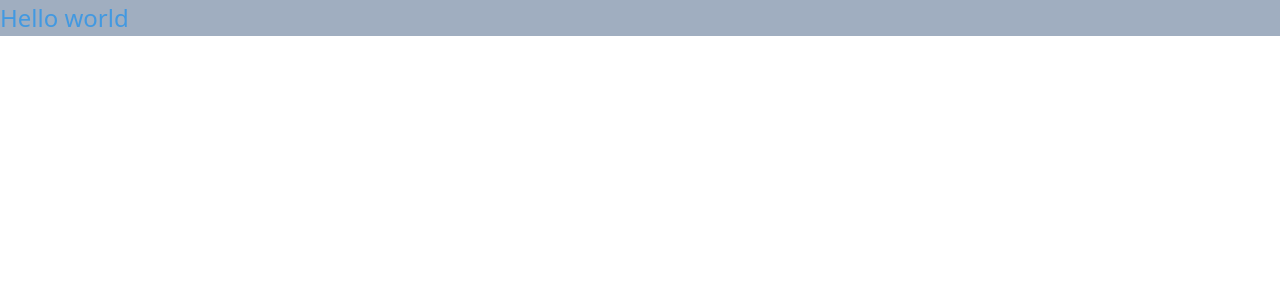
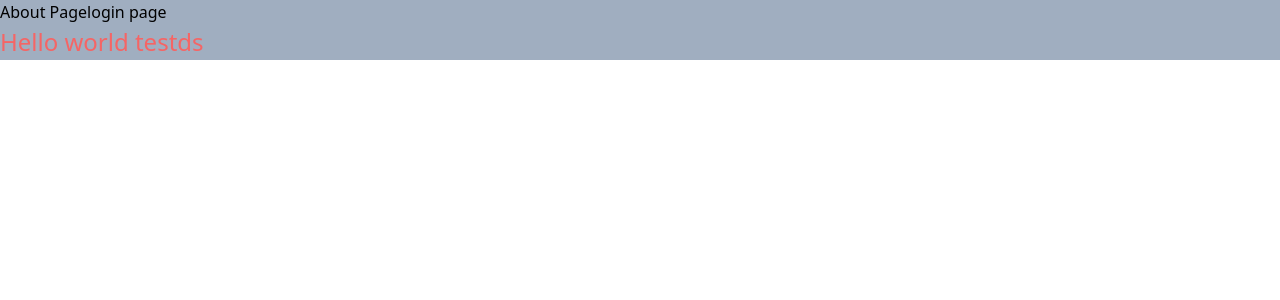
Before and after one commit to synecdozche/synecdozche, a Next.js app: page / in a window 1280 px wide. Shown: the top 300 px of the page. Built offline with nearby package versions, Linux system fonts and the light colour scheme.

Commit message:
add login page

```diff
--- a/package.json
+++ b/package.json
@@ -6,6 +6,7 @@
   },
   "dependencies": {
     "@zeit/next-css": "^1.0.1",
+    "axios": "^0.19.0",
     "cssnano": "^4.1.10",
     "next": "^9.1.1",
     "react": "^16.10.2",
--- /dev/null
+++ b/src/pages/_app.js
@@ -0,0 +1,4 @@
+import '../main.css'
+import App from 'next/app'
+
+export default App
--- /dev/null
+++ b/src/pages/about.js
@@ -0,0 +1,7 @@
+const About = () => (
+    <div className="bg-gray-200">
+        <p>About</p>
+    </div>
+)
+
+export default About
--- /dev/null
+++ b/src/pages/api/test.js
@@ -0,0 +1,5 @@
+export default (req, res) => {
+    res.setHeader('Content-Type', 'application/json')
+    res.statusCode = 200
+    res.end(JSON.stringify({ name: "testds" }))
+}
--- a/src/pages/index.js
+++ b/src/pages/index.js
@@ -1,9 +1,25 @@
-import "../main.css"
+import Link from "next/link";
+import axios from "axios";
 
-const Index = () => (
+const Index = ({ name }) => (
     <div className="bg-gray-500">
-        <p className="text-2xl text-blue-500">Hello world</p>
+        <Link href="/about" >
+            <a title="about page">About Page</a>
+        </Link>
+        <Link href="/login" >
+            <a title="login">login page</a>
+        </Link>
+        <p className="text-2xl text-red-500">Hello world { name }</p>
     </div>
+
 );
 
-export default Index;
+Index.getInitialProps = async () => {
+    const res = await axios.get('http://localhost:3000/api/test');
+    console.log(res);
+    const { data } = res;
+
+    return data
+}
+
+export default Index
```
Also changed, not shown: src/pages/login.js (added, +16 -0 lines), 1 other file (tests, documents, lock files or other folders).
